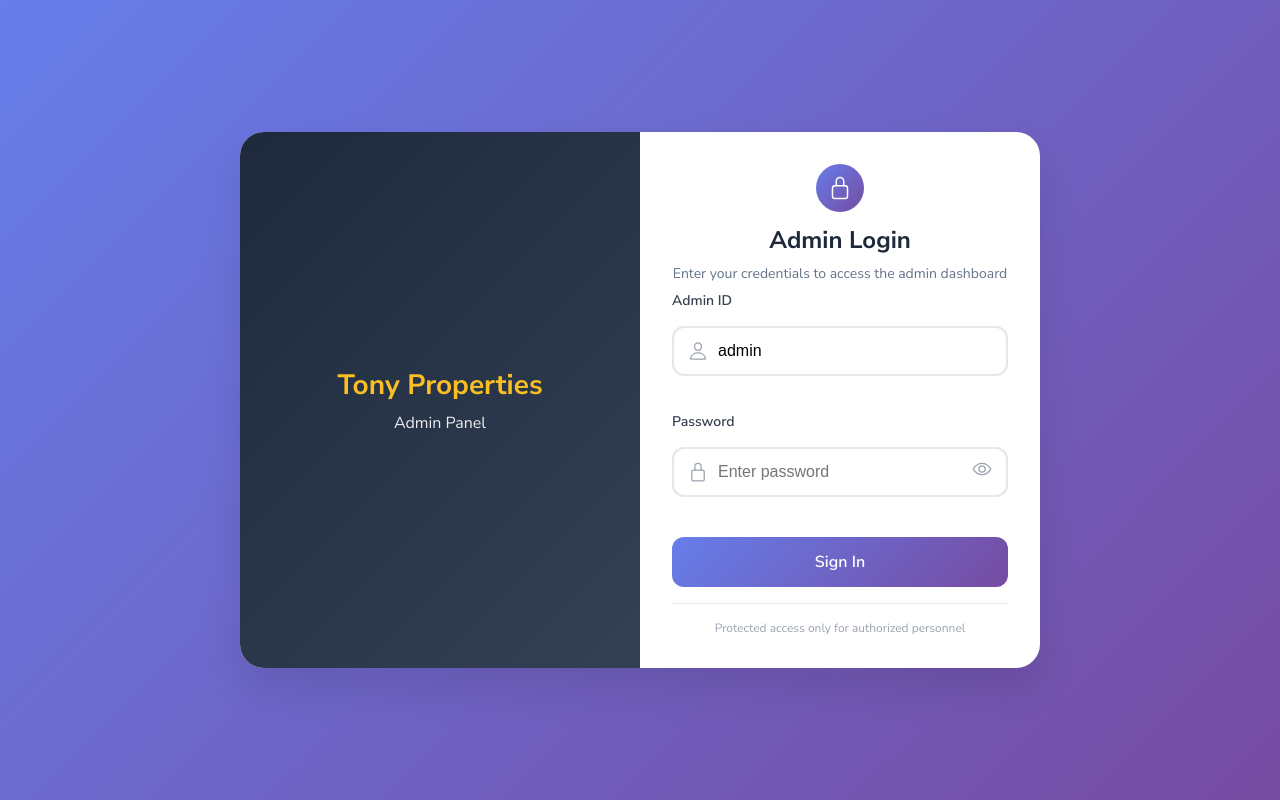
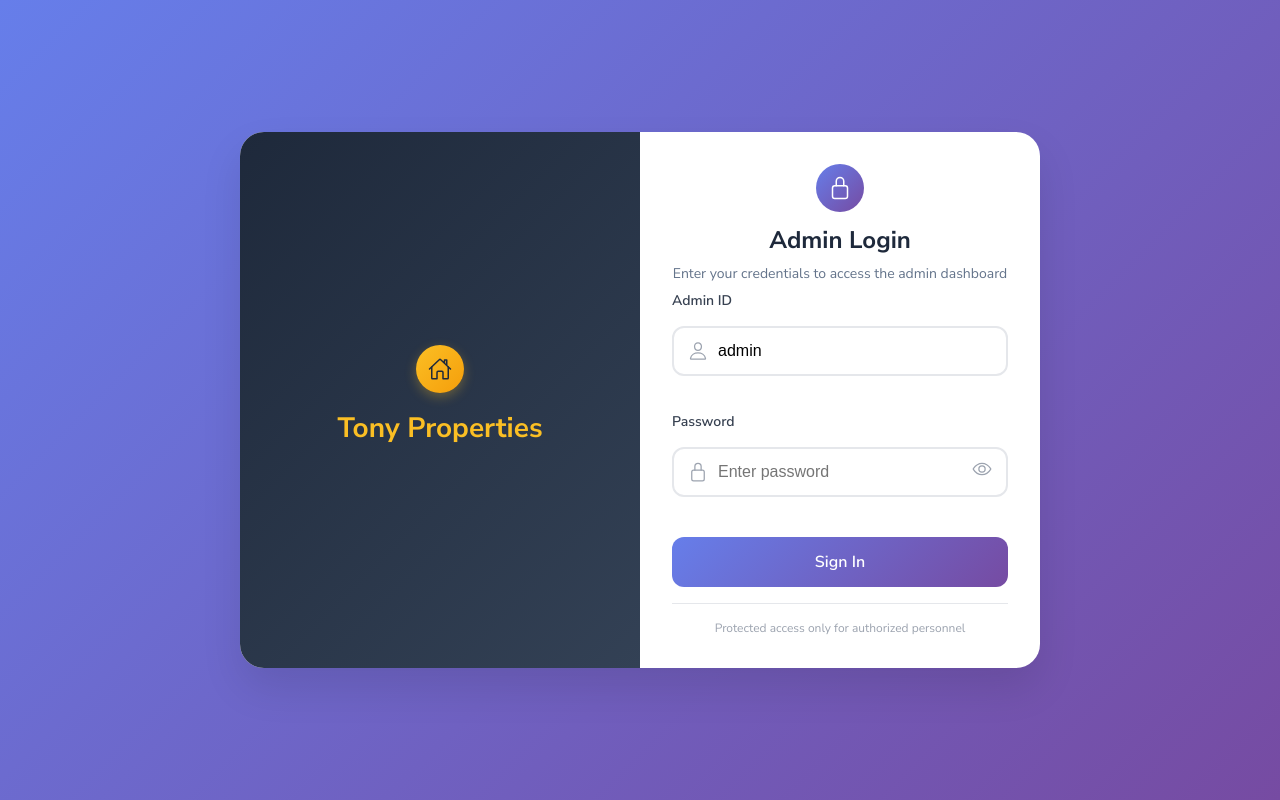
Before and after one commit to devaftab/tony-properties, a Next.js app: page /admin/login in a window 1280 px wide. Built offline with nearby package versions, Linux system fonts and the light colour scheme.

Commit message:
update the css of login page and also add  home icon in this page

```diff
--- a/src/app/admin/admin.css
+++ b/src/app/admin/admin.css
@@ -1445,6 +1445,37 @@
   color: #fbbf24;
 }
 
+.logo-link {
+  text-decoration: none;
+  color: inherit;
+  transition: all 0.3s ease;
+}
+
+.logo-link:hover h1 {
+  color: #f59e0b;
+  transform: scale(1.05);
+}
+
+.logo-icon {
+  width: 3rem;
+  height: 3rem;
+  background: linear-gradient(135deg, #fbbf24 0%, #f59e0b 100%);
+  border-radius: 50%;
+  display: flex;
+  align-items: center;
+  justify-content: center;
+  color: #1e293b;
+  font-size: 1.5rem;
+  transition: all 0.3s ease;
+  box-shadow: 0 4px 12px rgba(251, 191, 36, 0.3);
+  margin: 0 auto 1rem;
+}
+
+.logo-link:hover .logo-icon {
+  transform: scale(1.1);
+  box-shadow: 0 6px 20px rgba(251, 191, 36, 0.4);
+}
+
 .login-header .logo p {
   margin: 0;
   opacity: 0.9;
@@ -1475,6 +1506,12 @@
   margin: 0 auto 0.75rem;
   color: white;
   font-size: 1.5rem;
+}
+
+@media (max-width: 768px) {
+  .login-icon {
+    display: none;
+  }
 }
 
 .login-form-header h2 {
--- a/src/app/admin/login/page.tsx
+++ b/src/app/admin/login/page.tsx
@@ -1,7 +1,8 @@
 'use client'
 import { useState } from 'react'
 import { useRouter } from 'next/navigation'
-import { IoLockClosedOutline, IoPersonOutline, IoEyeOutline, IoEyeOffOutline } from 'react-icons/io5'
+import Link from 'next/link'
+import { IoLockClosedOutline, IoPersonOutline, IoEyeOutline, IoEyeOffOutline, IoHomeOutline } from 'react-icons/io5'
 import { useAuth } from '../context/AuthContext'
 import '../admin.css'
 
@@ -62,8 +63,12 @@ export default function AdminLogin() {
       <div className="login-container">
         <div className="login-header">
           <div className="logo">
-            <h1>Tony Properties</h1>
-            <p>Admin Panel</p>
+            <Link href="/" className="logo-link">
+              <div className="logo-icon">
+                <IoHomeOutline />
+              </div>
+              <h1>Tony Properties</h1>
+            </Link>
           </div>
         </div>
 
```
